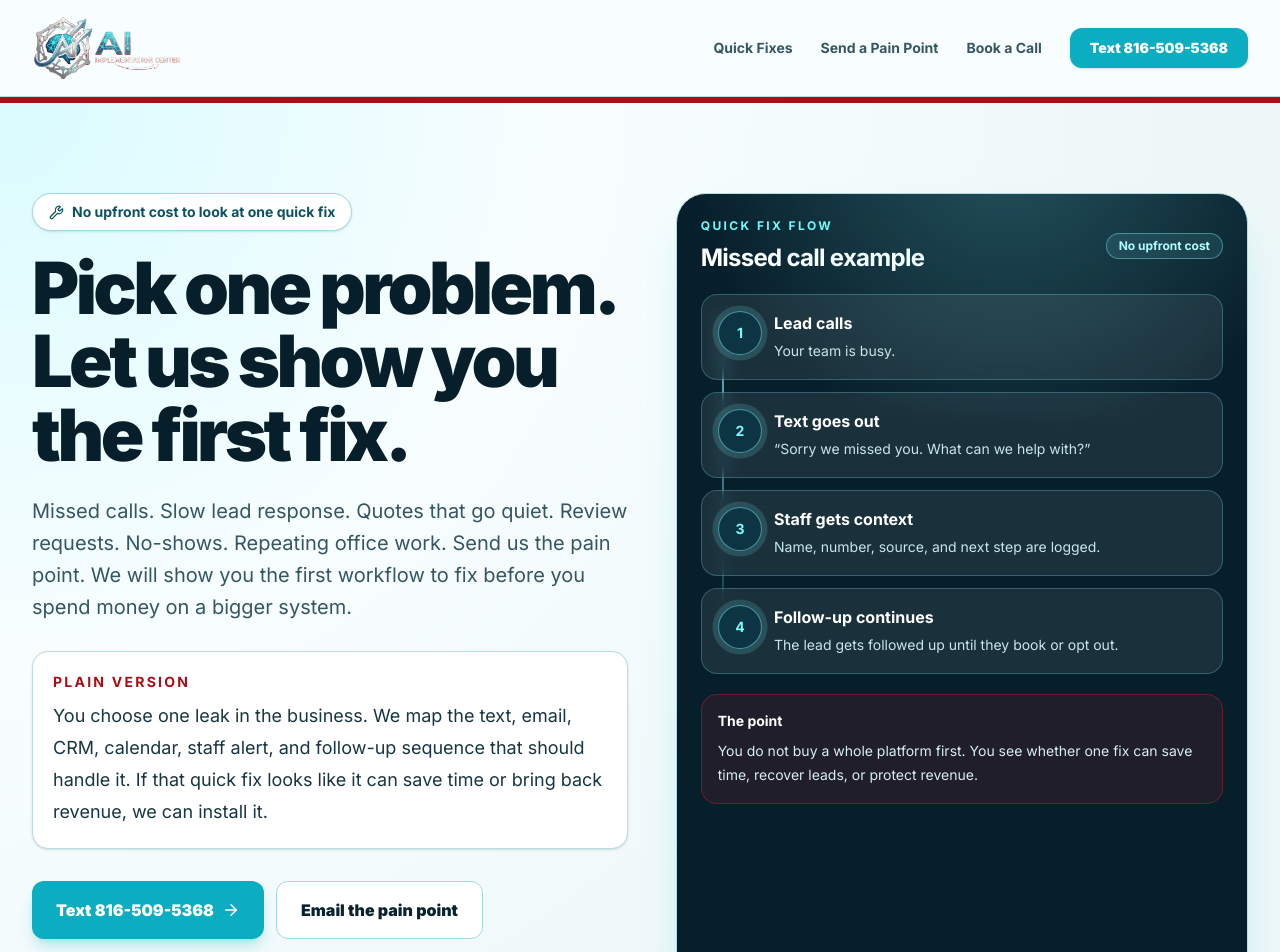
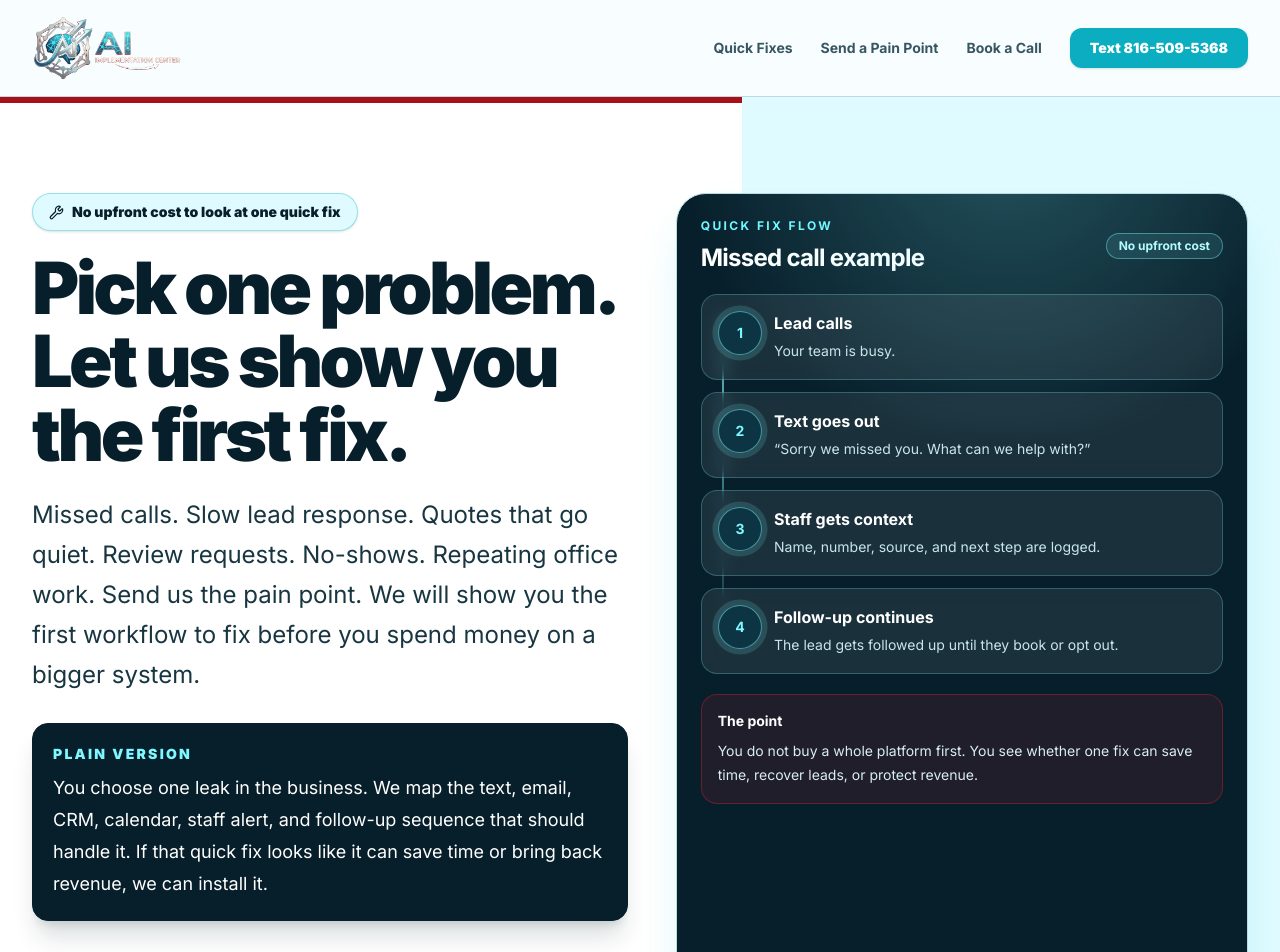
Before and after one commit to aiimplementationcenter/aiimplementationcenter, a Next.js app: page / in a window 1280 px wide. Shown: the top 952 px of the page. Built offline with nearby package versions, Linux system fonts and the light colour scheme.

Commit message:
feat: improve hero contrast and pain-specific texts

```diff
--- a/app/page.tsx
+++ b/app/page.tsx
@@ -18,6 +18,10 @@ const TEXT_NUMBER_LINK = '+18165095368'
 const TEXT_MESSAGE = 'I am interested in one of your quick fixes to see if it will help my business.'
 const SMS_LINK = `sms:${TEXT_NUMBER_LINK}?&body=${encodeURIComponent(TEXT_MESSAGE)}`
 const FORMSPREE_ENDPOINT = 'https://formspree.io/f/mvzyzark'
+
+function smsLinkForPain(pain: string) {
+  return `sms:${TEXT_NUMBER_LINK}?&body=${encodeURIComponent(`I am interested in your ${pain} quick fix to see if it will help my business.`)}`
+}
 
 const PAIN_POINTS = [
   {
@@ -111,11 +115,12 @@ function ProcessVisual() {
 export default function HomePage() {
   return (
     <div className="bg-[#eef7f8] text-[#09242f]">
-      <section className="relative overflow-hidden border-b border-[#b8dce2] bg-[radial-gradient(circle_at_top_left,#d9fbff_0,#f8feff_34%,#eef7f8_72%)]">
+      <section className="relative overflow-hidden border-b border-[#8fcfd8] bg-[#ffffff]">
         <div className="absolute inset-x-0 top-0 h-1.5 bg-[#a90f16]" />
+        <div className="absolute right-0 top-0 hidden h-full w-[42%] bg-[#e0fbff] lg:block" />
         <div className="mx-auto grid max-w-7xl gap-12 px-4 py-14 sm:px-6 md:py-20 lg:grid-cols-[1.02fr_0.98fr] lg:px-8 lg:py-24">
-          <div className="flex flex-col justify-center">
-            <div className="mb-5 inline-flex w-fit items-center gap-2 rounded-full border border-[#9fdbe2] bg-white px-4 py-2 text-sm font-bold text-[#0d5263] shadow-sm">
+          <div className="relative flex flex-col justify-center">
+            <div className="mb-5 inline-flex w-fit items-center gap-2 rounded-full border border-[#0aaec0]/35 bg-[#e0fbff] px-4 py-2 text-sm font-black text-[#071f2b] shadow-sm">
               <Wrench size={15} />
               No upfront cost to look at one quick fix
             </div>
@@ -124,13 +129,13 @@ export default function HomePage() {
               Pick one problem. Let us show you the first fix.
             </h1>
 
-            <p className="mt-6 max-w-2xl text-lg leading-8 text-[#365661] sm:text-xl">
+            <p className="mt-6 max-w-2xl text-xl leading-9 text-[#183641] sm:text-2xl sm:leading-10">
               Missed calls. Slow lead response. Quotes that go quiet. Review requests. No-shows. Repeating office work. Send us the pain point. We will show you the first workflow to fix before you spend money on a bigger system.
             </p>
 
-            <div className="mt-7 rounded-2xl border border-[#b8dce2] bg-white p-5 shadow-sm">
-              <p className="text-sm font-bold uppercase tracking-[0.16em] text-[#a90f16]">Plain version</p>
-              <p className="mt-2 text-lg leading-8 text-[#183641]">
+            <div className="mt-7 rounded-2xl border border-[#071f2b] bg-[#071f2b] p-5 shadow-xl shadow-[#071f2b]/15">
+              <p className="text-sm font-black uppercase tracking-[0.16em] text-[#7ff7ff]">Plain version</p>
+              <p className="mt-2 text-lg leading-8 text-white">
                 You choose one leak in the business. We map the text, email, CRM, calendar, staff alert, and follow-up sequence that should handle it. If that quick fix looks like it can save time or bring back revenue, we can install it.
               </p>
             </div>
@@ -150,7 +155,7 @@ export default function HomePage() {
               </a>
             </div>
 
-            <p className="mt-4 text-sm leading-6 text-[#55727a]">
+            <p className="mt-4 text-sm leading-6 text-[#183641]">
               Text message is prefilled: “{TEXT_MESSAGE}”
             </p>
           </div>
@@ -184,6 +189,7 @@ export default function HomePage() {
           <div className="mt-10 grid gap-4 md:grid-cols-2 lg:grid-cols-3">
             {PAIN_POINTS.map((item, index) => {
               const Icon = item.icon
+              const painSmsLink = smsLinkForPain(item.title.toLowerCase())
               return (
                 <div key={item.title} className="group rounded-2xl border border-[#b8dce2] bg-white p-6 shadow-sm transition hover:-translate-y-1 hover:border-[#0aaec0] hover:shadow-xl hover:shadow-[#0aaec0]/10">
                   <div className="flex items-start justify-between gap-4">
@@ -195,7 +201,7 @@ export default function HomePage() {
                   <h3 className="mt-5 text-xl font-black tracking-[-0.03em] text-[#071f2b]">{item.title}</h3>
                   <p className="mt-3 text-sm leading-6 text-[#48646c]"><span className="font-black text-[#071f2b]">Pain:</span> {item.pain}</p>
                   <p className="mt-3 text-sm leading-6 text-[#48646c]"><span className="font-black text-[#071f2b]">First fix:</span> {item.fix}</p>
-                  <a href={SMS_LINK} className="mt-5 inline-flex text-sm font-black text-[#0d5263] hover:text-[#a90f16]">
+                  <a href={painSmsLink} className="mt-5 inline-flex text-sm font-black text-[#0d5263] hover:text-[#a90f16]">
                     Text us about #{index + 1}
                   </a>
                 </div>
```
